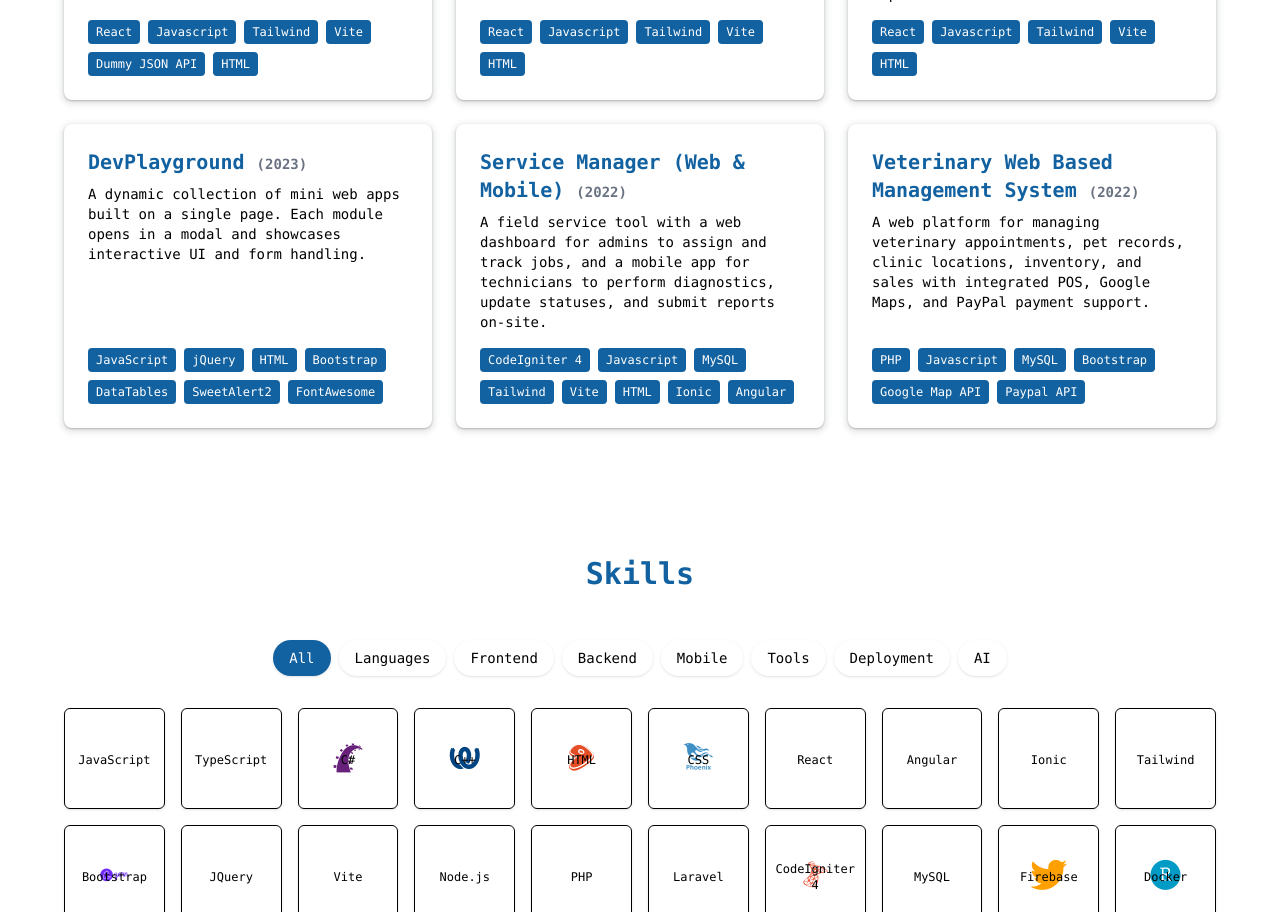
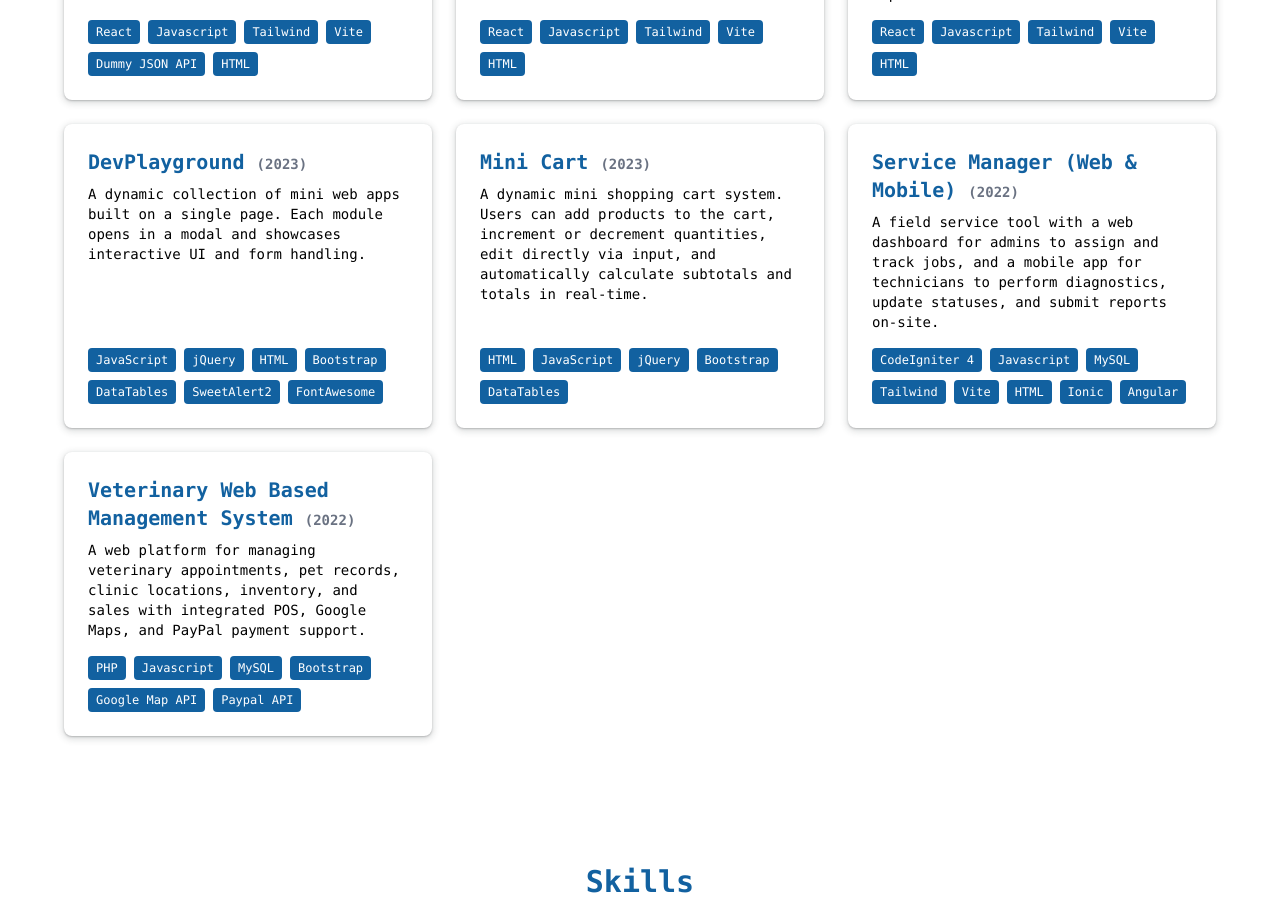
Before and after one commit to jjacobo-00/portfolio-v2, a React (Vite) app: page / in a window 1280 px wide. Shown: the part 1880-2792 px from the top of the page. Built offline with nearby package versions, Linux system fonts and the light colour scheme.

Commit message:
Added: project list

```diff
--- a/src/components/Projects.jsx
+++ b/src/components/Projects.jsx
@@ -40,6 +40,14 @@ const testProjects = [
       'SweetAlert2',
       'FontAwesome',
     ],
+    link: 'https://jjacobo.infinityfreeapp.com/fitness-tools.php',
+  },
+  {
+    title: 'Mini Cart',
+    year: 2023,
+    description:
+      'A dynamic mini shopping cart system. Users can add products to the cart, increment or decrement quantities, edit directly via input, and automatically calculate subtotals and totals in real-time.',
+    tech: ['HTML', 'JavaScript', 'jQuery', 'Bootstrap', 'DataTables'],
     link: 'https://jjacobo.infinityfreeapp.com/pos.php',
   },
   {
```
